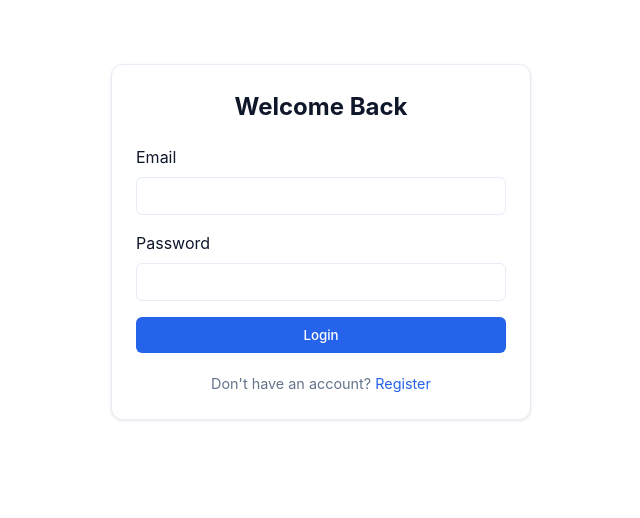
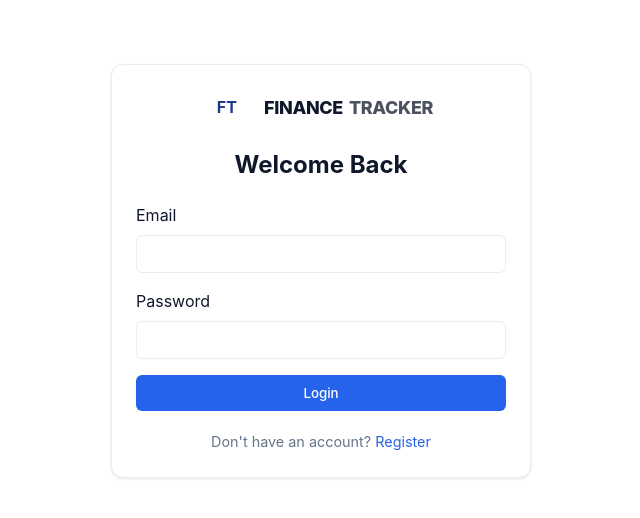
Before and after one commit to ThushanDeS/Finance-Tracker, a React app in the folder frontend/: page /login in a window 1280 px wide. Shown: the top 518 px of the page, without its empty margins (319-959 px from the left). Built offline with nearby package versions, Linux system fonts and the light colour scheme; the HTML template or start-up script is replaced by a standard one.

Commit message:
refactor : add logo to the login and register pages

```diff
--- /dev/null
+++ b/frontend/src/components/Logo.jsx
@@ -0,0 +1,20 @@
+const Logo = ({ centered = false, className = '' }) => {
+  return (
+    <div
+      className={className}
+      style={{
+        display: 'flex',
+        alignItems: 'center',
+        justifyContent: centered ? 'center' : 'flex-start',
+        gap: '0.6rem',
+      }}
+    >
+      <div className="brand-logo" aria-hidden="true">FT</div>
+      <div className="brand">
+        FINANCE<span style={{ opacity: 0.75, marginLeft: 6 }}>TRACKER</span>
+      </div>
+    </div>
+  );
+};
+
+export default Logo;
--- a/frontend/src/components/Navbar.jsx
+++ b/frontend/src/components/Navbar.jsx
@@ -3,6 +3,7 @@ import { useAuth } from '../context/AuthContext';
 import { LayoutDashboard, ReceiptText, Wallet, Settings, LogOut, User as UserIcon, Bell, AlertTriangle, Repeat } from 'lucide-react';
 import { useState, useEffect } from 'react';
 import api from '../api/api';
+import Logo from './Logo';
 
 const Navbar = () => {
   const { user, logout } = useAuth();
@@ -64,10 +65,7 @@ const Navbar = () => {
 
   return (
     <nav className="navbar" role="navigation" aria-label="Main navigation">
-      <div style={{ display: 'flex', alignItems: 'center' }}>
-        <div className="brand-logo">FT</div>
-        <div className="brand">FINANCE<span style={{ opacity: 0.75, marginLeft: 6 }}>TRACKER</span></div>
-      </div>
+      <Logo />
 
       <div className="nav-links">
         <Link to="/" className="nav-link"><LayoutDashboard size={18} /><span className="link-text">Dashboard</span></Link>
--- a/frontend/src/pages/Login.jsx
+++ b/frontend/src/pages/Login.jsx
@@ -1,6 +1,7 @@
 import { useState } from 'react';
 import { useAuth } from '../context/AuthContext';
 import { useNavigate, Link } from 'react-router-dom';
+import Logo from '../components/Logo';
 
 const Login = () => {
   const [email, setEmail] = useState('');
@@ -21,6 +22,9 @@ const Login = () => {
 
   return (
     <div className="card card-centered">
+      <div style={{ marginBottom: '1.4rem' }}>
+        <Logo centered />
+      </div>
       <h2 style={{ marginBottom: '1.25rem', textAlign: 'center' }}>Welcome Back</h2>
       <form onSubmit={handleSubmit} className="form">
         {error && <div style={{ color: 'var(--danger)', fontSize: '0.9rem' }}>{error}</div>}
--- a/frontend/src/pages/Register.jsx
+++ b/frontend/src/pages/Register.jsx
@@ -1,6 +1,7 @@
 import { useState } from 'react';
 import { useAuth } from '../context/AuthContext';
 import { useNavigate, Link } from 'react-router-dom';
+import Logo from '../components/Logo';
 
 const Register = () => {
   const [email, setEmail] = useState('');
@@ -21,6 +22,9 @@ const Register = () => {
 
   return (
     <div style={{ maxWidth: '400px', margin: '4rem auto' }} className="card glass">
+      <div style={{ marginBottom: '1.4rem' }}>
+        <Logo centered />
+      </div>
       <h2 style={{ marginBottom: '1.5rem', textAlign: 'center' }}>Create Account</h2>
       <form onSubmit={handleSubmit} className="flex" style={{ flexDirection: 'column', gap: '1rem' }}>
         {error && <div style={{ color: 'var(--danger)', fontSize: '0.9rem' }}>{error}</div>}
```
